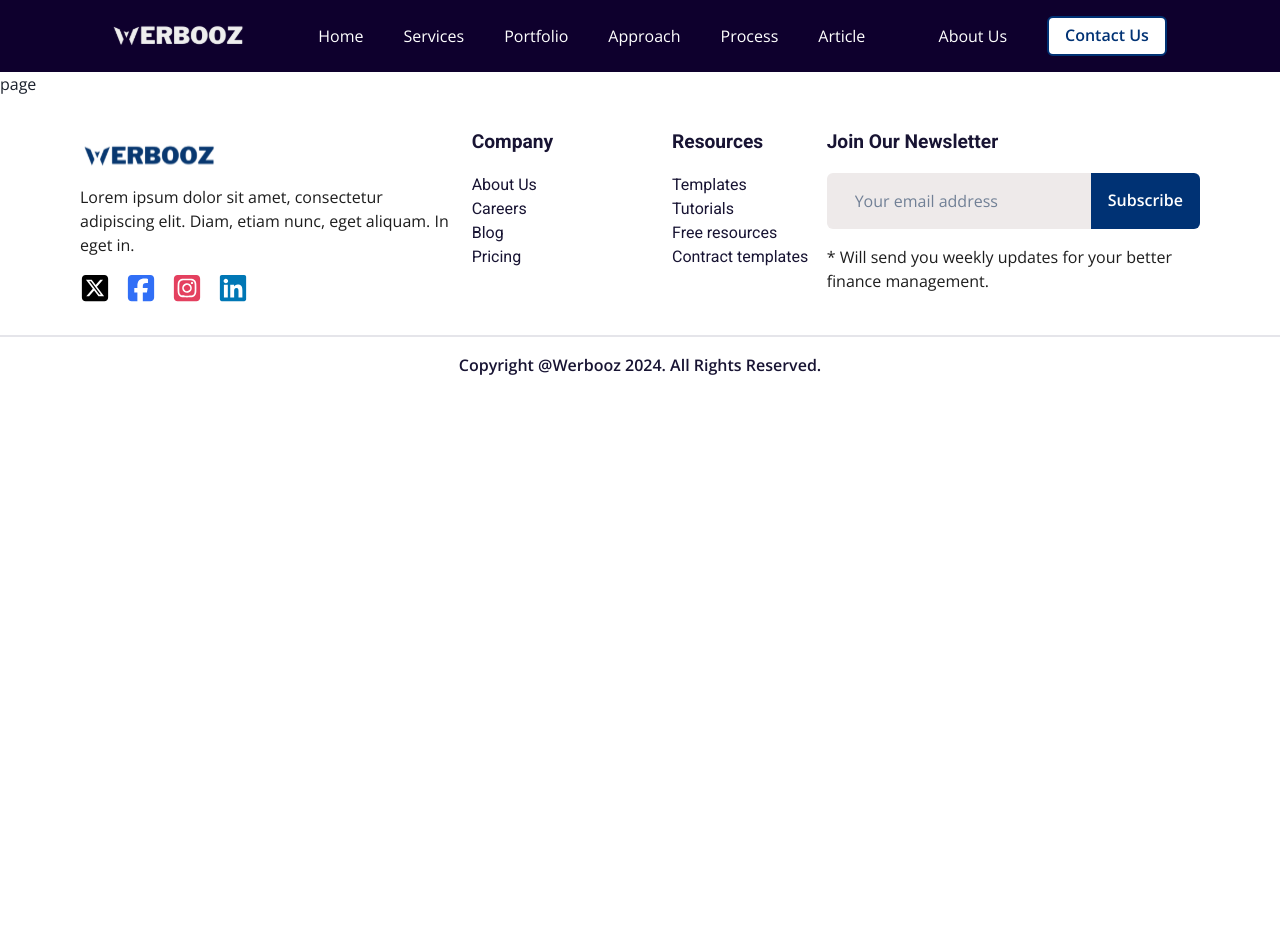
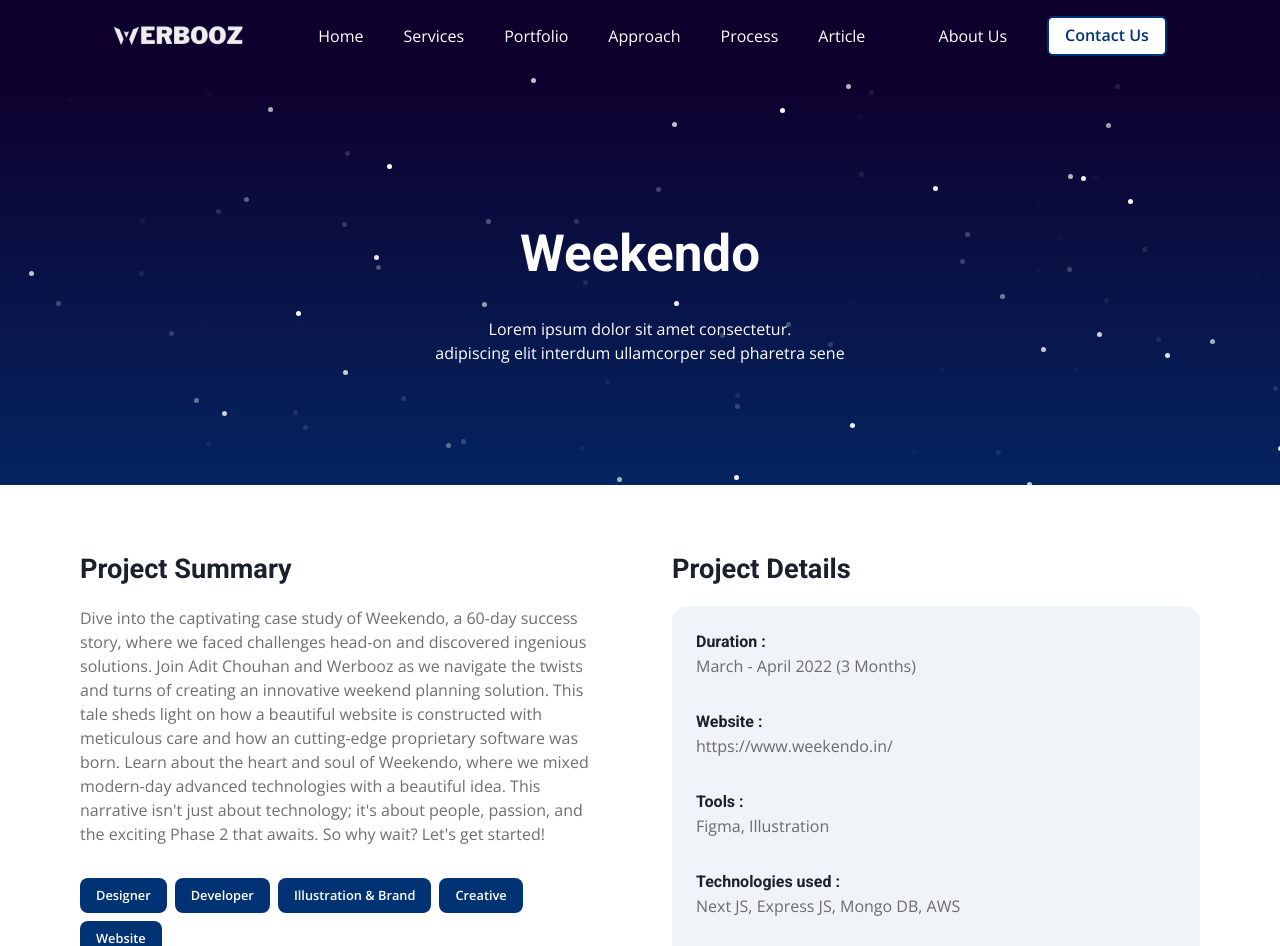
Before and after one commit to rishabh-werbooz/Werbooz-Client, a Next.js app: page /portfolio/develup in a window 1280 px wide. Shown: the top 946 px of the page. Before the commit the page ends 800 px from the top, so only its background shows below. Built offline with nearby package versions, Linux system fonts and the light colour scheme.

Commit message:
Update page.tsx and globals.css

```diff
--- a/src/app/portfolio/(Individual)/[slug]/page.tsx
+++ b/src/app/portfolio/(Individual)/[slug]/page.tsx
@@ -1,9 +1,29 @@
-import React from 'react'
+import React from "react"
+import FooterTop from "@/components/FooterTop"
+import HeroSection_v2 from "@/components/HeroSection/HeroSection_v2"
+import ProjectOutline from "@/components/SinglePortfolio/ProjectOutline"
+import BackgroundWrapper from "@/components/BackgroundWrapper"
+import ProjectIntroduction from "@/components/SinglePortfolio/ProjectIntroduction"
 
-const page = () => {
-  return (
-    <div>page</div>
-  )
+const index = () => {
+    return (
+        <>
+            <div>
+                <HeroSection_v2 heading="Weekendo" description_1="Lorem ipsum dolor sit amet consectetur." description_2="adipiscing elit interdum ullamcorper sed pharetra sene" />
+                <div className="main-inline-Padding">
+                    <ProjectOutline />
+                </div>
+                <div className="mt-2 pt-2">
+                    <BackgroundWrapper backgroundColor="#003274">
+                        <div className="main-inline-Padding">
+                            <ProjectIntroduction />
+                        </div>
+                    </BackgroundWrapper>
+                </div>
+                <FooterTop />
+            </div>
+        </>
+    )
 }
 
-export default page
+export default index
--- /dev/null
+++ b/src/components/SinglePortfolio/ProjectIntroduction/index.tsx
@@ -0,0 +1,33 @@
+import React from 'react'
+import styles from './projectIntroduction.module.css'
+import Heading_v1 from '@/components/Heading/Heading_v1'
+import Description from '@/components/Description'
+
+const index = () => {
+  return (
+      <div className={`${styles.ProjectIntroductionContainer}`}>
+          <div>
+              <Heading_v1
+                  data={{
+                      topHeading: "Introduction",
+                  }}
+                  className="font-lg fw-700"
+              />
+              <Heading_v1
+                  data={{
+                      heading: "So what plans for the weekend?",
+                  }}
+                  className="font-xxl fw-800"
+              />
+              <div className={`${styles.intro} mt-2`}>
+                  <Description
+                      description="This is the most common question that has been asked by our family or our friends. Whenever we have a free week or a holiday.No matter how much you try to avoid it but this question has  been asked by our friends and family members multiple times  when there is a weekend. We are so busy working everytime, that we do not get enough time to plan our weekends properly and most of the times we end up losing out on many exciting options just because we didn’t payed much attention to palnning weekends beforehand. So why are we even discussing this? Are we going to solve this problem? Do we have an ace up our sleeve?? So, yes! we have got a perfect solution for Planning your weekends. And that solution is eight letters long its name is “Weekendo”."
+                      className={`fw-400 font-sm mb-2`}
+                  />
+              </div>
+          </div>
+      </div>
+  )
+}
+
+export default index
--- /dev/null
+++ b/src/components/SinglePortfolio/ProjectIntroduction/projectIntroduction.module.css
@@ -0,0 +1,10 @@
+.ProjectIntroductionContainer{
+    color: var(--white) !important;
+    padding-top: var(--padding-xxxl);
+    padding-bottom: var(--padding-xxxl);
+}
+
+.intro{
+    border-left: 2px solid var(--white);
+    padding-left: var(--padding-sm);
+}
--- /dev/null
+++ b/src/components/SinglePortfolio/ProjectOutline/index.tsx
@@ -0,0 +1,84 @@
+import React from "react"
+import styles from "./projectOutline.module.css"
+import Heading_v1 from "@/components/Heading/Heading_v1"
+import Description from "@/components/Description"
+
+const index = () => {
+    return (
+        <>
+            <div className={`${styles.ProjectContainer}`}>
+                <div>
+                    <div className="mb-1">
+                        <Heading_v1
+                            data={{
+                                heading: "Project Summary",
+                            }}
+                            className="font-xl fw-600  "
+                        />
+                    </div>
+                    <Description
+                        description="Dive into the captivating case study of Weekendo, a 60-day success story, where we faced challenges head-on and discovered ingenious solutions. Join Adit Chouhan and Werbooz as we navigate the twists and turns of creating an innovative weekend planning solution. This tale sheds light on how a beautiful website is constructed with meticulous care and how an cutting-edge proprietary software was born. Learn about the heart and soul of Weekendo, where we mixed modern-day advanced technologies with a beautiful idea. This narrative isn't just about technology; it's about people, passion, and the exciting Phase 2 that awaits. So why wait? Let's get started!"
+                        className={`${styles.description} fw-400 font-sm mb-2`}
+                    />
+                    <div className={`${styles.keywords} gap-05 mt-1 mb-1 d-flex flex-wrap  align-items-center`}>
+                        {["Designer", "Developer", "Illustration & Brand", "Creative", "Website"].map((keyword, index) => (
+                            <span key={index} className={`${styles.btn_1} fw-600 font-sm`}>
+                                {keyword}
+                            </span>
+                        ))}
+                    </div>
+                </div>
+                <div>
+                    <div className="mb-1">
+                        <Heading_v1
+                            data={{
+                                heading: "Project Details",
+                            }}
+                            className="font-xl fw-600"
+                        />
+                    </div>
+                    <div className={`${styles.ProjectDetailsContainer}`}>
+                        <div>
+                            <Heading_v1
+                                data={{
+                                    heading: "Duration :",
+                                }}
+                                className="font-md fw-600"
+                            />
+                            <Description description="March - April 2022 (3 Months)" className={`${styles.description} fw-400 font-sm mb-2`} />
+                        </div>
+                        <div>
+                            <Heading_v1
+                                data={{
+                                    heading: "Website :",
+                                }}
+                                className="font-md fw-600"
+                            />
+                            <Description description="https://www.weekendo.in/" className={`${styles.description} fw-400 font-sm mb-2`} />
+                        </div>
+                        <div>
+                            <Heading_v1
+                                data={{
+                                    heading: "Tools :",
+                                }}
+                                className="font-md fw-600"
+                            />
+                            <Description description="Figma, Illustration" className={`${styles.description} fw-400 font-sm mb-2`} />
+                        </div>
+                        <div>
+                            <Heading_v1
+                                data={{
+                                    heading: "Technologies used :",
+                                }}
+                                className="font-md fw-600"
+                            />
+                            <Description description="Next JS, Express JS, Mongo DB, AWS   " className={`${styles.description} fw-400 font-sm mb-2`} />
+                        </div>
+                    </div>
+                </div>
+            </div>
+        </>
+    )
+}
+
+export default index
--- /dev/null
+++ b/src/components/SinglePortfolio/ProjectOutline/projectOutline.module.css
@@ -0,0 +1,32 @@
+.ProjectContainer{
+    margin-top: 4rem;
+    display: grid;
+    grid-template-columns: repeat(2, 1fr);
+    gap: 4rem;
+}
+
+.description{
+    color: var(--charcoal-gray);
+}
+
+.btn_1 {
+    border-radius: var(--border-radius-sm);
+    background: var(--royal-blue);
+    text-align: center;
+    color: var(--white);
+    padding: var(--padding-xs) var(--padding-sm);
+}
+
+.ProjectDetailsContainer{
+    background-color: var(--royal-blue-opacity);
+    padding: var(--padding-md);
+    border-radius: var(--border-radius-md);
+}
+
+@media (max-width: 768px){
+    .ProjectContainer{
+        grid-template-columns: 1fr;
+        gap: 1rem;
+        margin-top: 2rem;
+    }
+}
--- a/src/style/globals.css
+++ b/src/style/globals.css
@@ -37,6 +37,7 @@
 
     /* Secondary Colors */
     --royal-blue: #003274; /* Royal Blue (Most frequently used) */
+    --royal-blue-opacity: #0032740F; /* Royal Blue with Opacity */
     --blue: #0000ff; /* Blue */
     --black: #111111; /* Black */
     --dark-gray: #1d1d1d; /* Dark Gray */
@@ -51,6 +52,10 @@
     --extra-light-gray: #fefefe;
     --pale-lavender: #eff0f6;  /* Pale Lavender */
     --semi-transparent: rgba(0, 0, 0, 0.22);
+    --charcoal-gray: #303030B2;  /* Charcoal Gray */
+
+
+
 
 
     --facebook: #316ff6;
```
